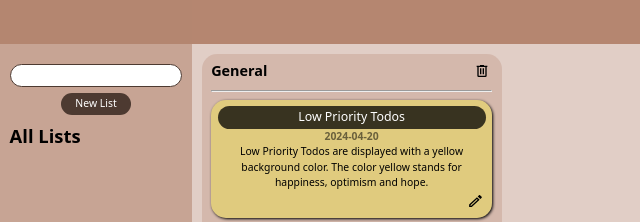
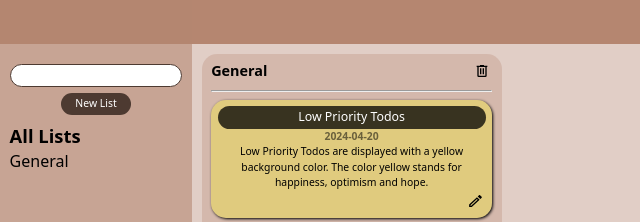
Before and after one commit to bellitabellota/TOP-Todo-List, a website built with webpack: page src/template.html in a window 1280 px wide. Shown: the top 222 px of the page, 0-640 px from the left. Built offline with nearby package versions, Linux system fonts and the light colour scheme.

Commit message:
Implement renderListTitles

```diff
--- a/src/index.js
+++ b/src/index.js
@@ -10,8 +10,10 @@ const listCollection = initializeListCollection();
 const listsContainer = document.querySelector(".lists-container");
 const newListButton = document.querySelector(".js-new-list-button");
 const newListInput = document.querySelector(".js-new-list-input");
+const listTitlesContainer = document.querySelector(".js-list-titles");
 
-Screen.renderLists(listCollection, listsContainer);
+Screen.renderLists(listCollection, listsContainer, listTitlesContainer);
+Screen.renderListTitles(listCollection, listTitlesContainer);
 
 
 
@@ -43,7 +45,8 @@ newListButton.addEventListener("click", (event) => {
 
   listCollection.addList(newListInput.value);
   newListInput.value = "";
-  Screen.renderLists(listCollection, listsContainer);
+  Screen.renderLists(listCollection, listsContainer, listTitlesContainer);
+  Screen.renderListTitles(listCollection, listTitlesContainer);
 
   saveToLocalStorage("list collection", listCollection);
 })
--- a/src/scripts/screen-controller.js
+++ b/src/scripts/screen-controller.js
@@ -13,12 +13,21 @@ const ScreenController = (function() {
     listCollection.all[0].addTodo("High Priority Todos", "Todos with a high priority are displayed in red. The color red unambiguously indicates the urgency of that Todo item.", "2024-04-20", "high");
   }
 
-  const renderLists = (listCollection, listsContainer) => {
+  const renderLists = (listCollection, listsContainer, listTitlesContainer) => {
     listsContainer.innerHTML = generateAllListsHtml(listCollection.all);
 
     const deleteListButtons = document.querySelectorAll(".js-delete-list-button");
     const deleteListAction = listCollection.deleteList.bind(listCollection);
-    addEventListeners(deleteListButtons, deleteListAction, listCollection, listsContainer);
+    addEventListeners(deleteListButtons, deleteListAction, listCollection, listsContainer, listTitlesContainer);
+  };
+
+  const renderListTitles = (listCollection, container) => {
+    container.innerHTML = "";
+    listCollection.all.forEach((list) => {
+      const listTitleElement = document.createElement("p");
+      listTitleElement.textContent = `${list.name}`;
+      container.append(listTitleElement);
+    });
   };
 
   const generateAllListsHtml = lists => {
@@ -55,19 +64,20 @@ const ScreenController = (function() {
             </div>`;
   };
 
-  const addEventListeners = (nodeList, action, listCollection, listsContainer) => {
+  const addEventListeners = (nodeList, action, listCollection, listsContainer, listTitlesContainer) => {
     nodeList.forEach((node) => {
       node.addEventListener("click", () => {
         console.log(node.dataset.listIndex);
 
         action(node.dataset.listIndex);
-        renderLists(listCollection, listsContainer);
+        renderLists(listCollection, listsContainer, listTitlesContainer);
+        renderListTitles(listCollection, listTitlesContainer);
         saveToLocalStorage("list collection", listCollection);
       });
     });
   }
 
-  return { generateDefaultTodoList, renderLists };
+  return { generateDefaultTodoList, renderLists, renderListTitles };
 })();
 
 export default ScreenController;
--- a/src/template.html
+++ b/src/template.html
@@ -16,6 +16,7 @@
       <input type="submit" class="new-list-button js-new-list-button" value="New List">
     </form>
     <h2>All Lists</h2>
+    <div class="js-list-titles"></div>
   </aside>
 
   <main>
```
